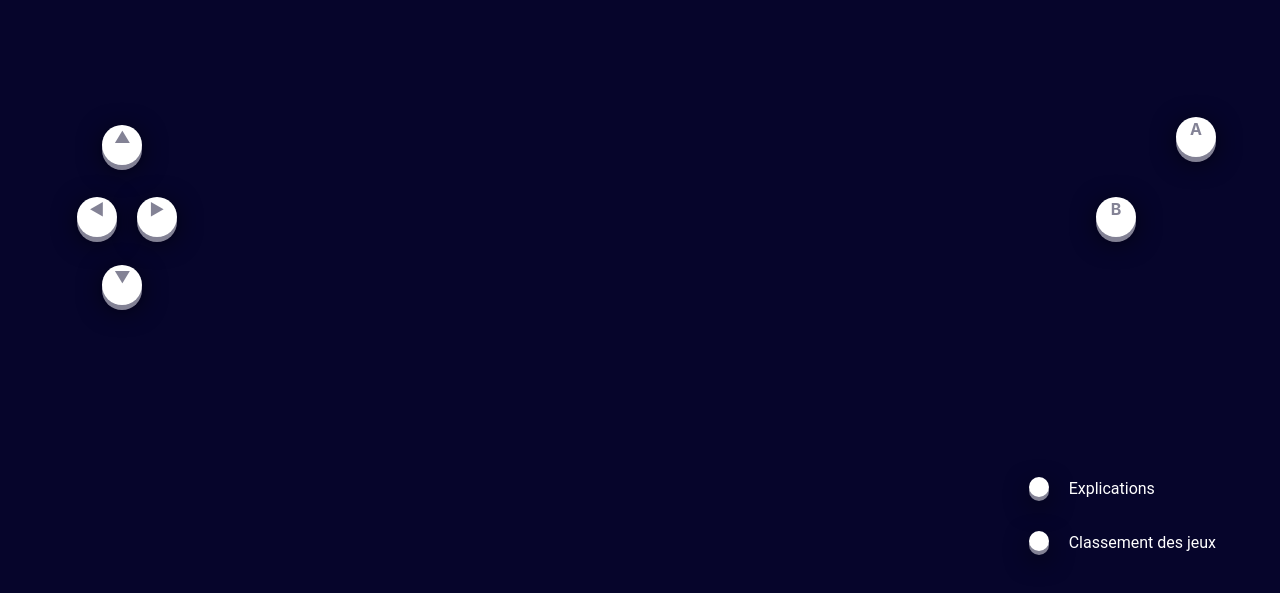
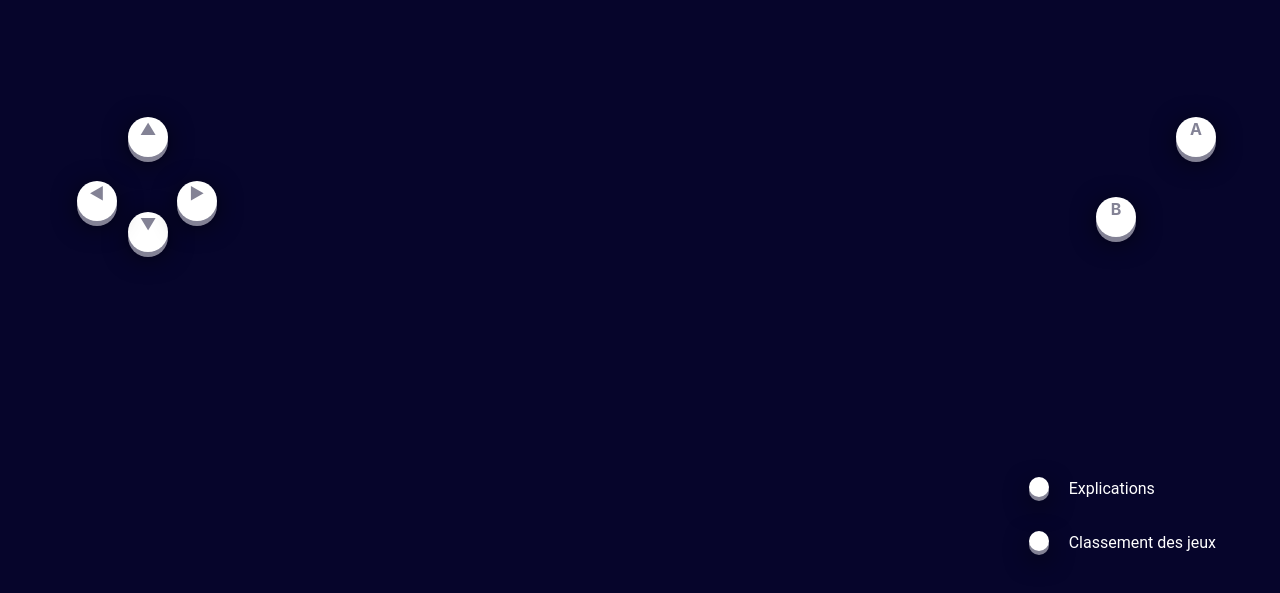
Before and after one commit to leonoreleroy/retro-arcade, a website: page app/index.html in a window 1280 px wide. Shown: the part 203-796 px from the top of the page. Drawn offline with nearby package versions, Linux system fonts and the light colour scheme.

Commit message:
arrow place

```diff
--- a/app/index.html
+++ b/app/index.html
@@ -15,7 +15,6 @@
 </head>
 
 <body>
-
     <section class="hero is-primary">
         <!-- Hero head: will stick at the top -->
         <div class="hero-head">
@@ -31,6 +30,17 @@
       </div>
     </section>
 
+
+        <section class="arrow-buttons">
+          <div class="arrow-buttons-column">
+              <a class="roundButton6" href="javascript:void(0);">&#9650</a>
+              <a class="roundButton7" href="javascript:void(0);">&#9660</a>
+          </div>
+          <div class="arrow-buttons-row">
+              <a class="roundButton8" href="javascript:void(0);">&#9664</a>
+              <a class="roundButton5" href="javascript:void(0);">&#9654</a>
+          </div>
+        </section>
 
         <section class="buttons-bottom">
           <div class="duo-text-button1">
@@ -48,23 +58,6 @@
             <a class="roundButton2" href="javascript:void(0);">B</a>
           </section>
 
-    <section class="arrow-buttons">
-        <div class="arrow-buttons-column">
-            <a class="roundButton6" href="javascript:void(0);">&#9650</a>
-            <a class="roundButton7" href="javascript:void(0);">&#9660</a>
-        </div>
-        <div class="arrow-buttons-row">
-            <a class="roundButton8" href="javascript:void(0);">&#9664</a>
-            <a class="roundButton5" href="javascript:void(0);">&#9654</a>
-        </div>
-    </section>
-
-
-
-
-
-
-
 </body>
 
 </html>
--- a/app/src/assets/sass/style.scss
+++ b/app/src/assets/sass/style.scss
@@ -204,8 +204,8 @@ p.info-button{
   display: flex;
   flex-direction: column;
   position: absolute;
-  left: 8%;
-  top: 41%;
+  left: 10%;
+  top: 40%;
 }
 
 .arrow-buttons-row{
@@ -213,7 +213,7 @@ p.info-button{
   flex-direction: row;
   position: absolute;
   left: 6%;
-  top: 50%;
+  top: 48%;
 }
 
 a.roundButton8{
@@ -221,13 +221,13 @@ a.roundButton8{
 }
 
 a.roundButton5{
-  margin-left: 10px;
+  margin-left: 50px;
 }
 
 a.roundButton6{
-  margin-bottom: 50px;
+  margin-bottom: 20px;
 }
 
 a.roundButton7{
-  margin-top: 50px;
+  margin-top: 35px;
 }
```
Also changed, not shown: app/dist/assets/css/style.css. Lines whose indentation alone changed are shown as unchanged.
